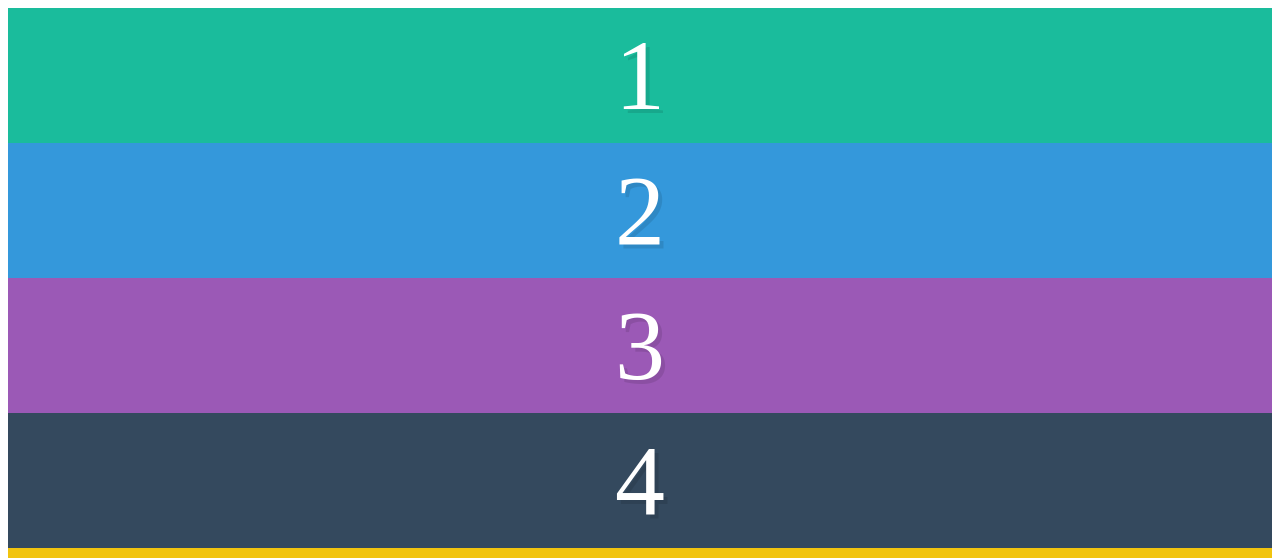
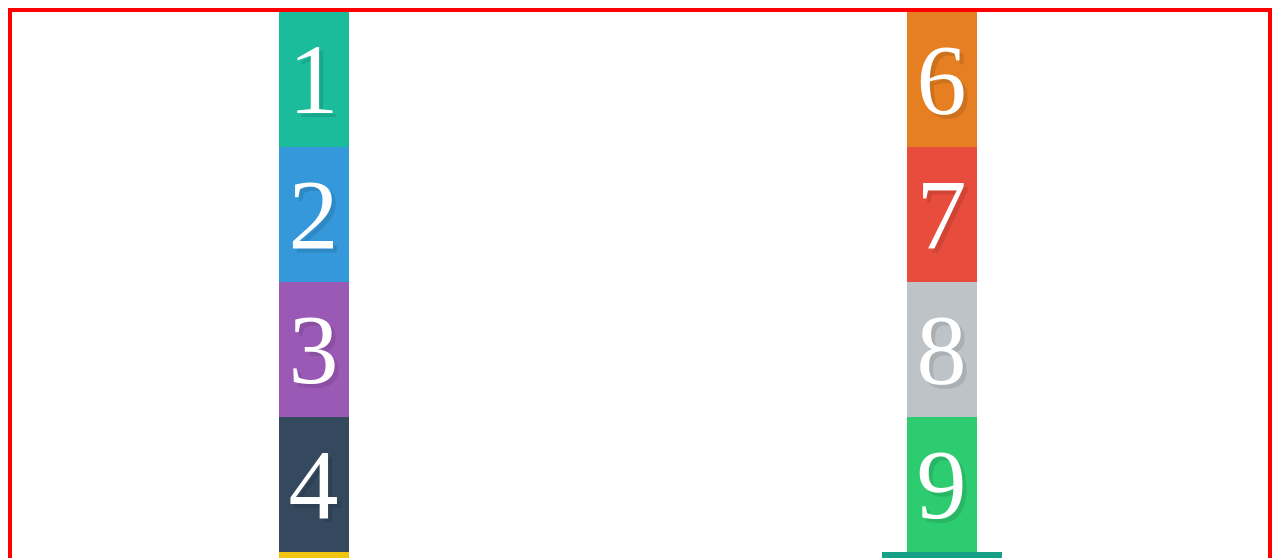
Before and after one commit to ykwrlm/ssss, a plain HTML site: page flexbox/index.html in a window 1280 px wide. Shown: the top 558 px of the page. Drawn offline with Linux system fonts and the light colour scheme.

Commit message:
Update style.css

```diff
--- a/flexbox/style.css
+++ b/flexbox/style.css
@@ -26,3 +26,25 @@
 .box10 { background:#16a085;}
 
 /** Write your css here **/
+
+.container
+{
+  display: flex;
+  /*flex-start, flex-end,center, space-between, space-aound*/
+  /* justify-content: center; */
+ /** stretch. flex-start, flex-emd, center**/
+  /* align-items: flex-start; for all box */
+   flex-wrap: wrap;
+  flex-direction: column;
+  align-items: center;
+   border: 4px solid red;
+   height: 100vh;
+
+}
+
+.container .box
+/* { width: 33.33%; } */
+
+.box3 {
+  order: 2;
+}
```
